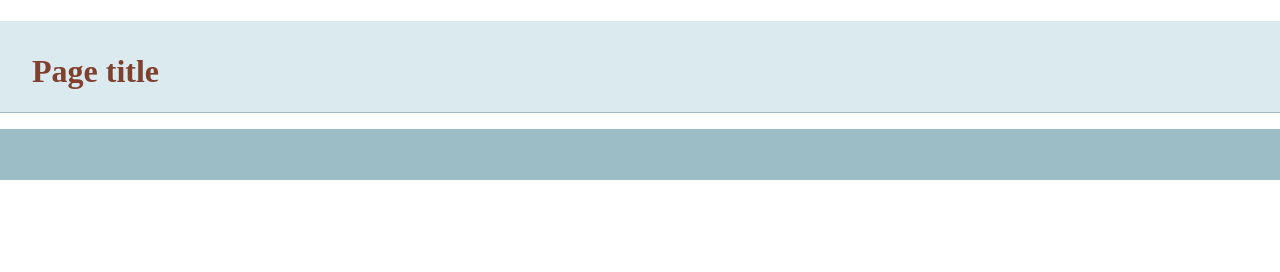
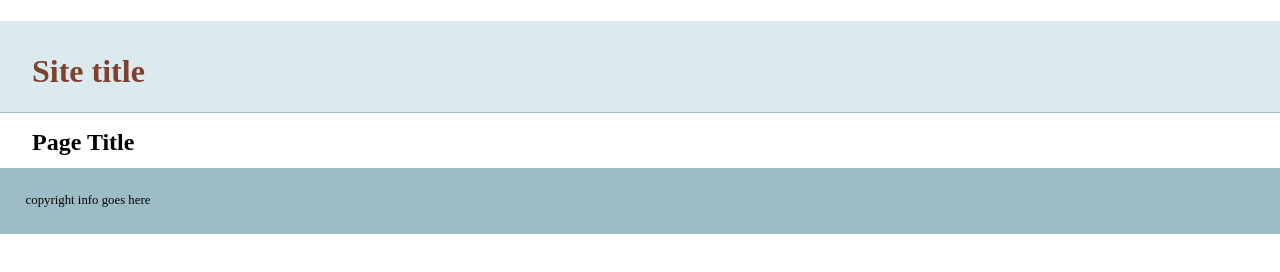
Before and after one commit to sumiyaaamir/git-basics, a plain HTML site: page index.html in a window 1280 px wide. Drawn offline with nearby package versions, Linux system fonts and the light colour scheme.

Commit message:
added more info to template

```diff
--- a/index.html
+++ b/index.html
@@ -14,13 +14,14 @@
     </head>
     <body>
     <header>
-	<h1>Page title</h1>
+	<h1>Site title</h1>
     </header>
     <nav id="pageNav">
     </nav>
     <main>
+	<h2>Page Title</h2>
     </main>
-    <footer>
+    <footer>copyright info goes here
     </footer>
         <script>
 //use the modernizr load to load up external scripts. This will load the scripts asynchronously, but the order listed matters. Although it will load all scripts in parallel, it will execute them in the order listed
```
